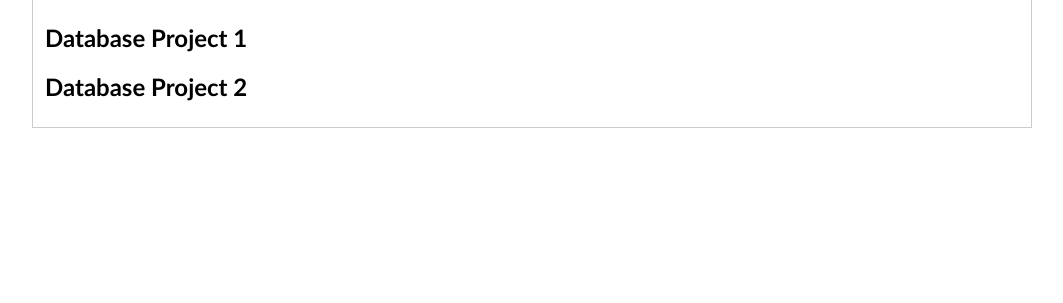
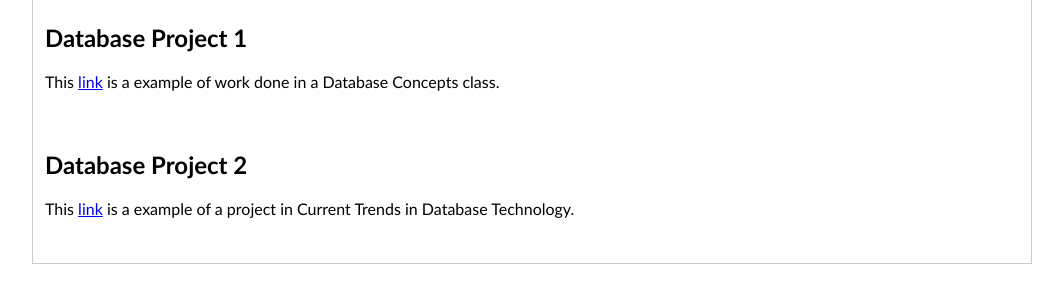
Before and after one commit to gbtidwell/portfolio, a plain HTML site: page workexamples.html in a window 1280 px wide. Both pictures are taken after a click on the button "Database". Shown: the part 161-464 px from the top of the page, without its empty margins (108-1171 px from the left). Drawn offline with nearby package versions, Linux system fonts and the light colour scheme.

Commit message:
Add files via upload

```diff
--- a/workexamples.html
+++ b/workexamples.html
@@ -3,10 +3,10 @@
 <head>
     <meta charset="utf-8">
     <meta http-equiv="X-UA-Compatible" content="IE=edge,chrome=1">
-    <title>Your Title</title>
+    <title>George Tidwell</title>
     <meta name="description" content="Your Description">
     <meta name="keywords" content="Your, Key, Words">
-    <meta name="author" content="Your Name">
+    <meta name="author" content="George Tidwell">
     <meta name="viewport" content="width=device-width, initial-scale=1">
     <link rel="stylesheet" href="assets/style/studentportfolio.css">
 </head>
@@ -119,16 +119,29 @@
 
         <div id="Database" class="tabcontent">
               <h2>Database Project 1</h2>
+	    <p>This <a href="https://docs.google.com/document/d/15zQ3uilItb_EeAlY_NMBeFeJ9_ggfzRkWYDO_oqgodQ/edit?usp=sharing">link</a> is a example of work done in a Database Concepts class.</p>
+			<br>
+
               <h2>Database Project 2</h2>
+		<p>This <a href="https://docs.google.com/document/d/1Xt10zSY7MmzCNWDWc_e51eSS__NP3uA9cTyBACTBGBQ/edit?usp=sharing">link</a> is a example of a project in Current Trends in Database Technology.</p>
+			<br>
         </div>
 
         <div id="Programming" class="tabcontent">
               <h2>Programming Project 1</h2>
+		<p>This <a href="https://drive.google.com/file/d/1hvACbsxtsTXWXj7-2UG8pTWgWdPNoTyI/view?usp=sharing">link</a> is a project form a Human Computer Interface class.</p>
+			<br>
+
               <h2>Programming Project 2</h2>
+	    <p>This <a href="https://docs.google.com/document/d/1NbRK9QnNePgnbBCVu60pW33z3jJYiEy7proGRAkr4Lk/edit?usp=sharing">link</a> is part of the programming from the Human Computer Interface class.</p>
+			<br>
+
         </div>
 
         <div id="SoftSkills" class="tabcontent">
               <h2>Soft Skills Project 1</h2>
+		<p>This <a href="https://docs.google.com/presentation/d/1wbF4pXwM-4y5w57JvWzveZ1ApYlug2Dd1Vu0Zr5j5Js/edit?usp=sharing">link</a> is a presentation from a System Analysis and Design class.</p>
+			<br>
 
 			  <p>A brief listing of my soft skills that I pickup over the years.</p>
 				<p>
@@ -140,6 +153,7 @@
 						<li>Adaptable to Changes</li>
 						<li>Self Motivated</li>
 						<li>Critical Thinking Skills</li>
+						<li>Good Listening Skills</li>
 					</ul>
 				</p>
         </div>
```
